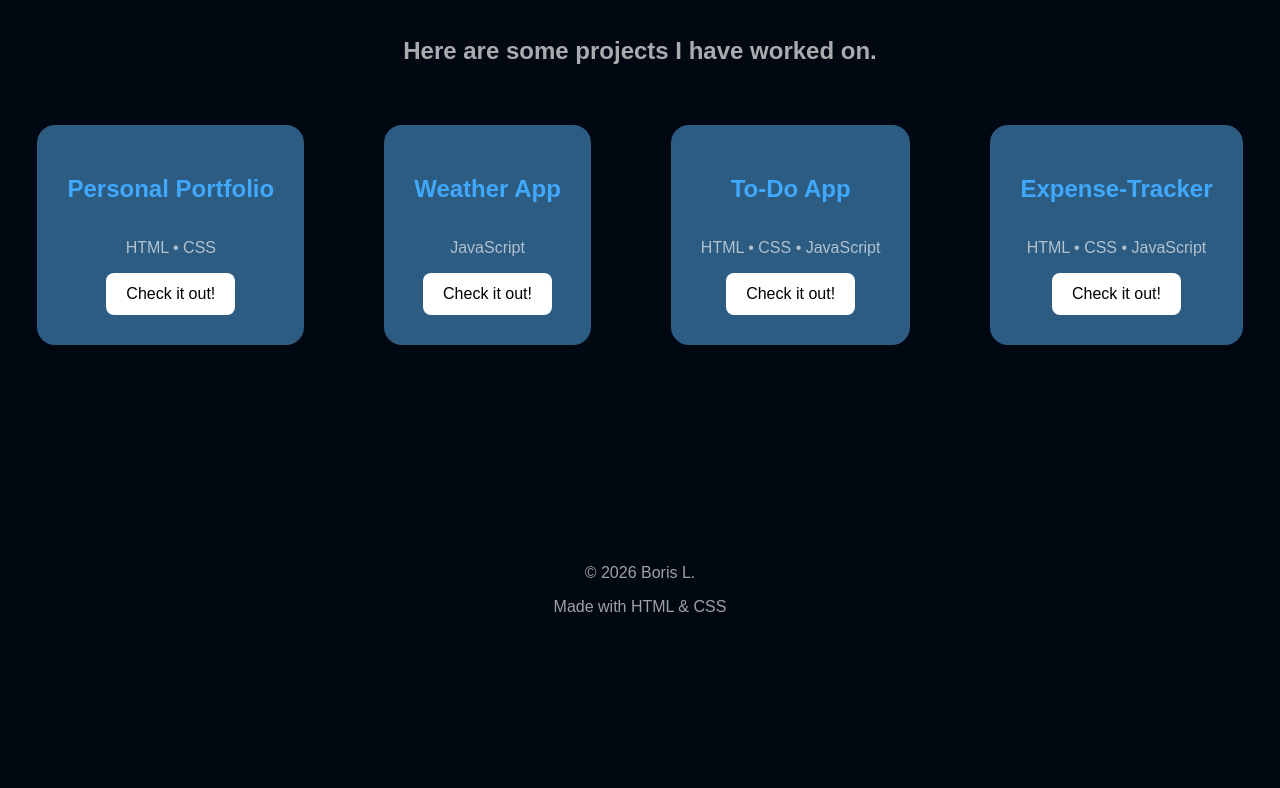
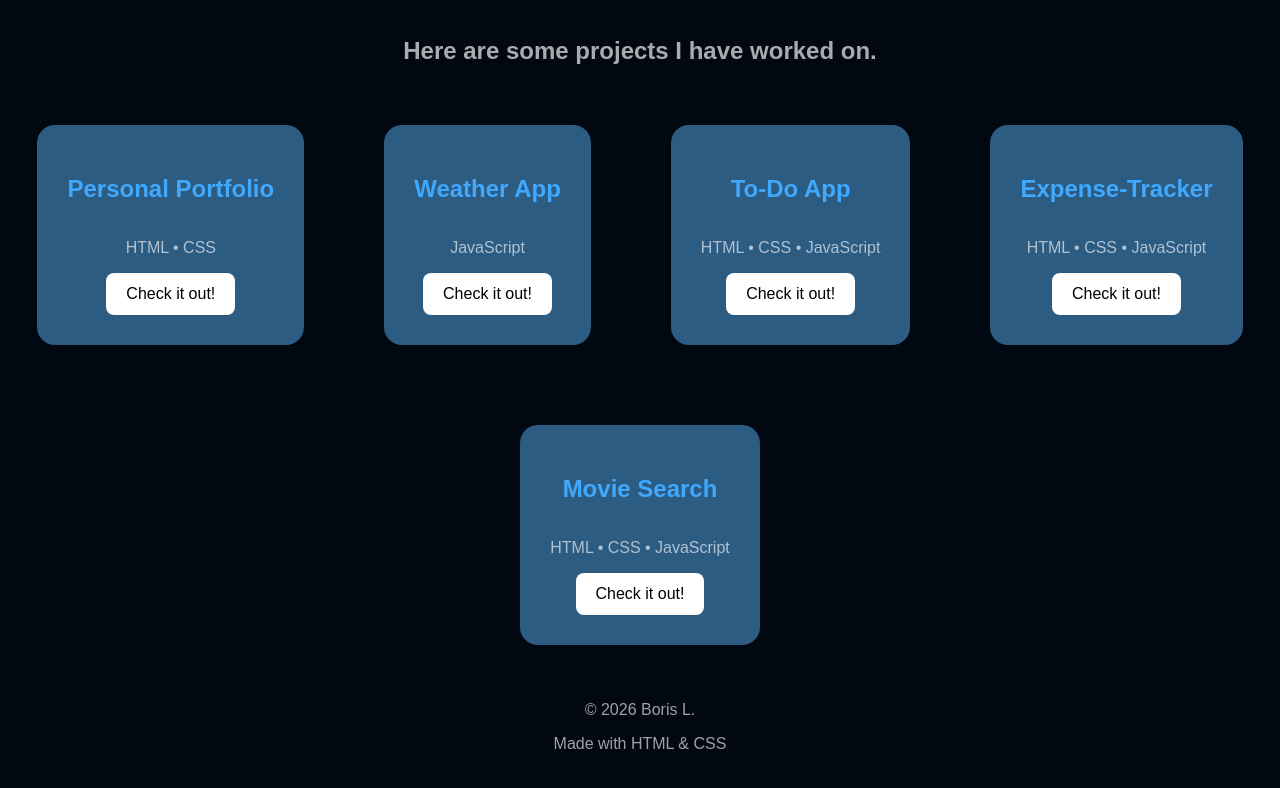
Before and after one commit to boryslyt/AboutMe, a plain HTML site: page projects.html in a window 1280 px wide. Shown: the part 148-936 px from the top of the page. Before the commit the page ends 800 px from the top, so only its background shows below. Drawn offline with Linux system fonts and the light colour scheme.

Commit message:
Update project links in projects.html

```diff
--- a/projects.html
+++ b/projects.html
@@ -50,7 +50,14 @@
 
                 <p>HTML • CSS • JavaScript</p>
 
-                <a class="check-link" href="#">Check it out!</a>
+                <a class="check-link" href="https://boryslyt.github.io/Expense-Tracker/">Check it out!</a>
+            </div>
+            <div class="project-box">
+                <h2>Movie Search</h2>
+
+                <p>HTML • CSS • JavaScript</p>
+
+                <a class="check-link" href="https://boryslyt.github.io/Movie-Search/">Check it out!</a>
             </div>
         </div>
     </main>
```
